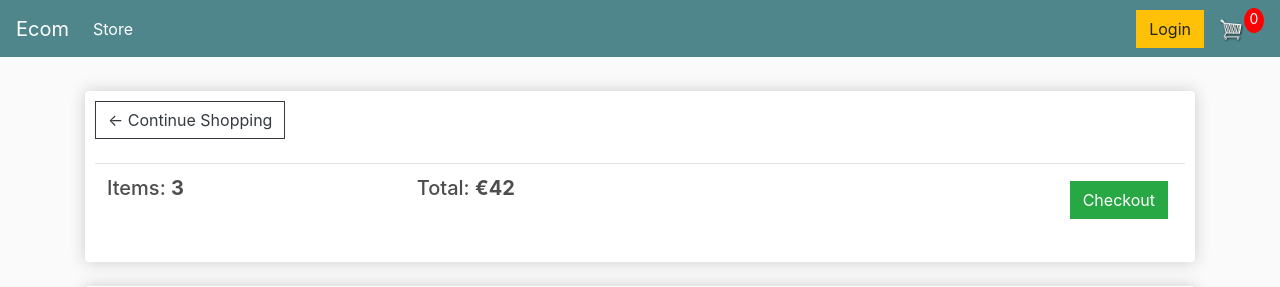
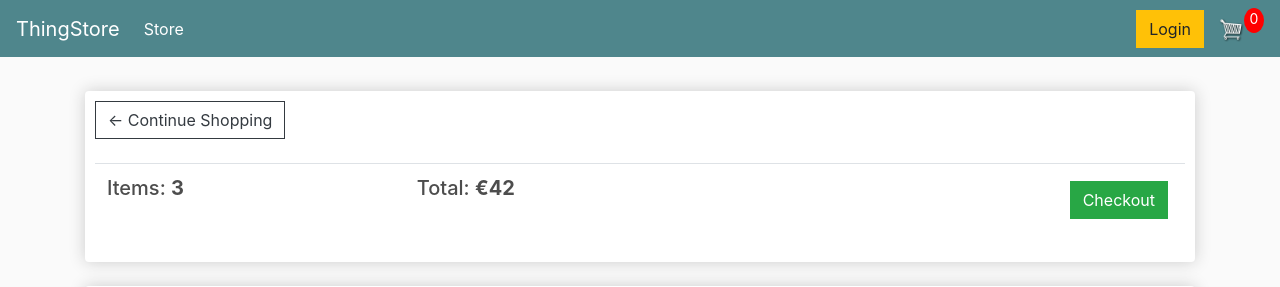
Before and after one commit to afgsanchez/django_ecommerce, a Django app: page /cart/ in a window 1280 px wide. Shown: the top 287 px of the page. Run offline with Django 5.2, Linux system fonts and the light colour scheme; lists and menus that the app fills with data are empty; some libraries are stand-ins or nearby versions.

Commit message:
update templates

```diff
--- a/ecommerce/store/templates/store/cart.html
+++ b/ecommerce/store/templates/store/cart.html
@@ -1,4 +1,5 @@
 {% extends 'store/main.html' %}
+{% block title %}Cart{% endblock title %}
 {% load static %}
 
 {% block content %}
--- a/ecommerce/store/templates/store/checkout.html
+++ b/ecommerce/store/templates/store/checkout.html
@@ -1,4 +1,5 @@
 {% extends 'store/main.html' %}
+{% block title %}Checkout{% endblock title %}
 {% load static %}
 {% block content %}
      <div class="row">
--- a/ecommerce/store/templates/store/main.html
+++ b/ecommerce/store/templates/store/main.html
@@ -2,7 +2,7 @@
 {% load static %}
 <html>
 <head>
-	<title>Ecom</title>
+	<title>ThingStore | {% block title %}{% endblock title %}</title>
 
 	<meta name="viewport" content="width=device-width, initial-scale=1, maximum-scale=1, minimum-scale=1" />
 
@@ -14,7 +14,7 @@
 <body>
 
 	<nav class="navbar navbar-expand-lg navbar-dark bg-dark">
-	  <a class="navbar-brand" href="{% url 'store' %}">Ecom</a>
+	  <a class="navbar-brand" href="{% url 'store' %}">ThingStore</a>
 	  <button class="navbar-toggler" type="button" data-toggle="collapse" data-target="#navbarSupportedContent" aria-controls="navbarSupportedContent" aria-expanded="false" aria-label="Toggle navigation">
 	    <span class="navbar-toggler-icon"></span>
 	  </button>
--- a/ecommerce/store/templates/store/store.html
+++ b/ecommerce/store/templates/store/store.html
@@ -1,4 +1,5 @@
 {% extends 'store/main.html' %}
+{% block title %}Home{% endblock title %}
 {% load static %}
 {% block content %}
     <div class="row">
```
